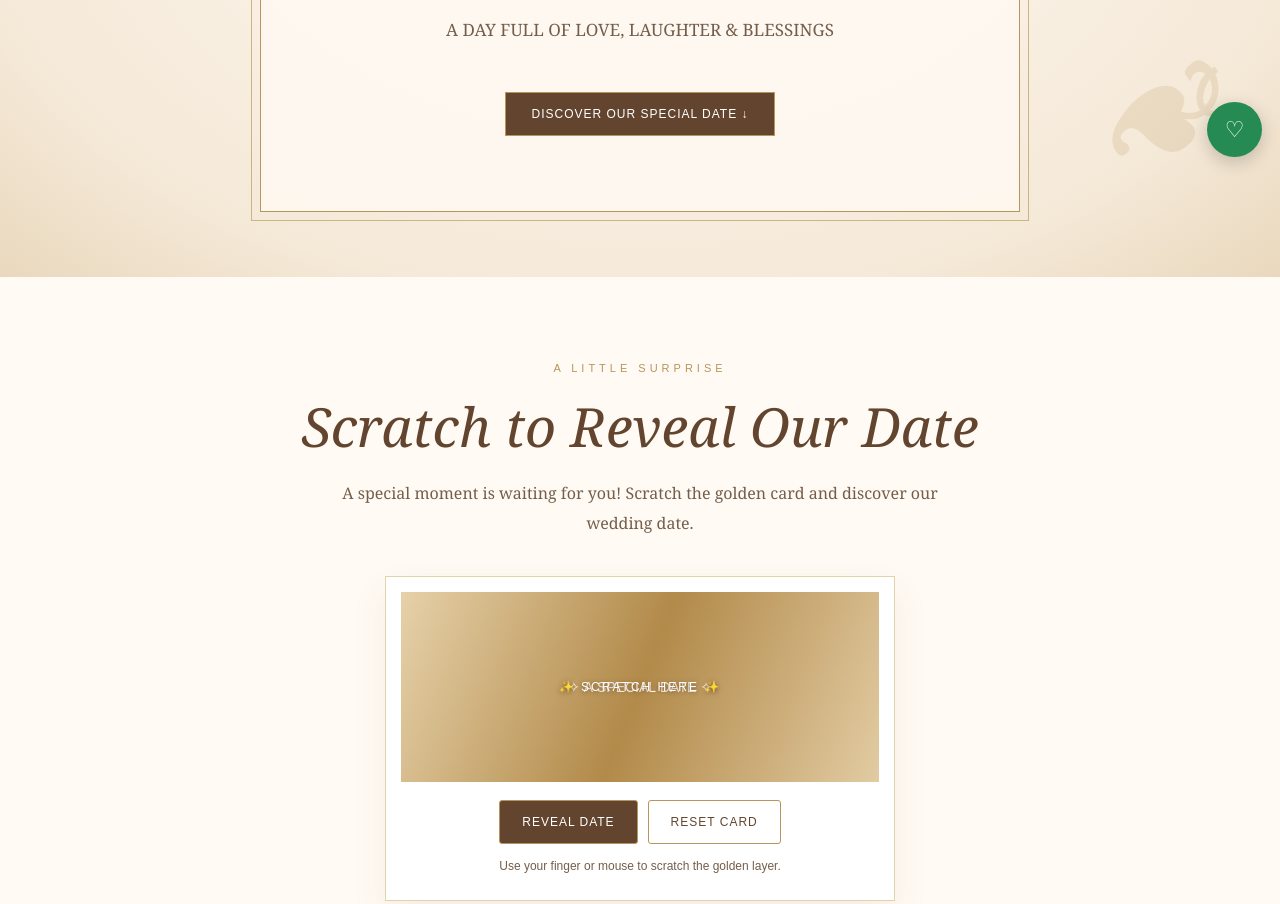
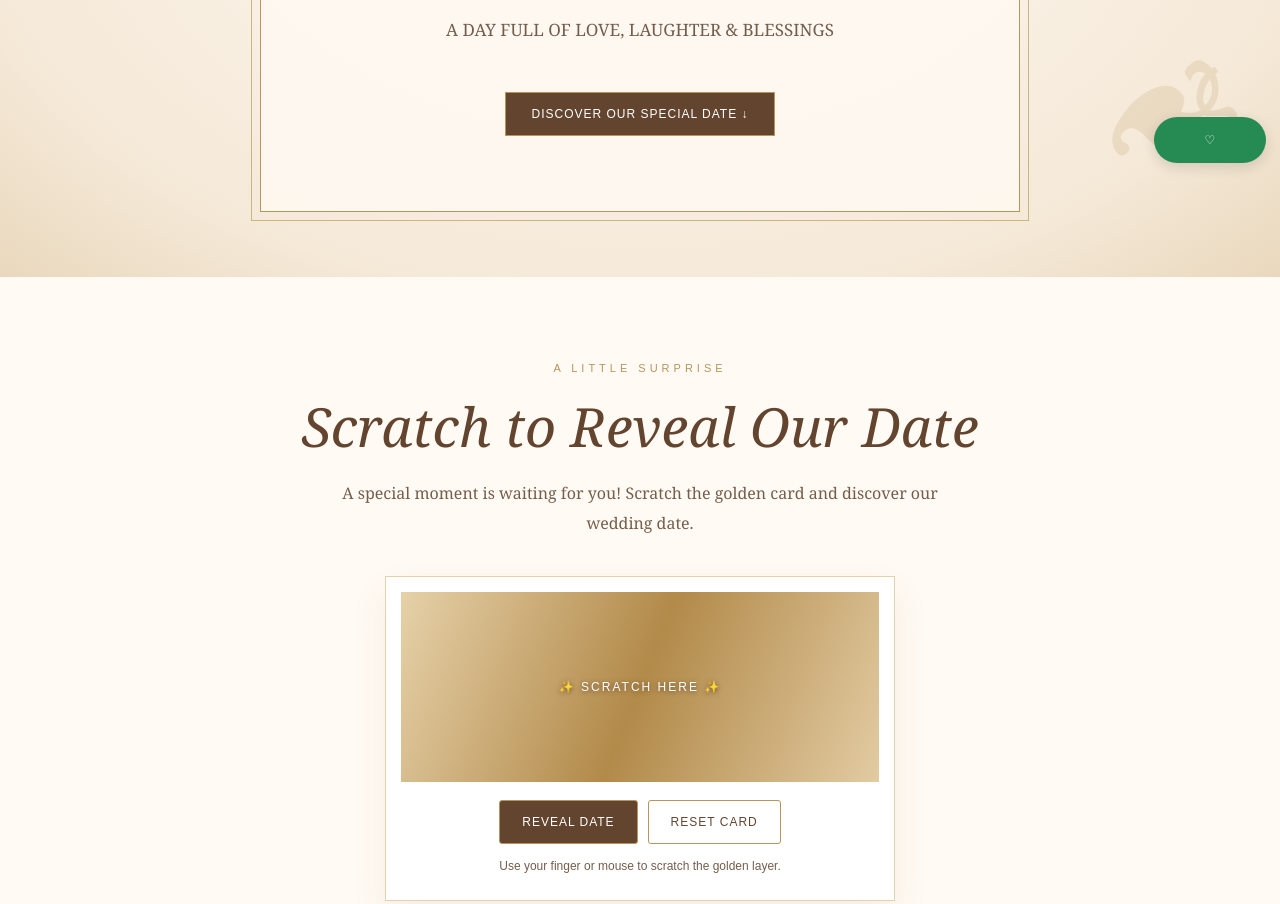
Before and after one commit to Aabha-Jay/aabha-jay-wedding, a plain HTML site: page index.html in a window 1280 px wide. Shown: the part 623-1527 px from the top of the page. Drawn offline with Linux system fonts and the light colour scheme.

Commit message:
Update index.html

```diff
--- a/index.html
+++ b/index.html
@@ -448,35 +448,39 @@ section {
 }
 
 .floating-share {
-  position:fixed;
-  right:18px;
-  bottom:20px;
-  z-index:40;
-  width:55px;
-  height:55px;
-  border-radius:50%;
-  background:#258b52;
-  color:white;
-  display:grid;
-  place-items:center;
-  text-decoration:none;
-  font:22px Arial,sans-serif;
-  box-shadow:0 5px 18px #0003;
+  position: fixed;
+  right: 14px;
+  bottom: calc(14px + env(safe-area-inset-bottom));
+  z-index: 40;
+  width: auto;
+  min-width: 112px;
+  height: 46px;
+  padding: 0 16px;
+  border-radius: 30px;
+  background: #258b52;
+  color: white;
+  display: flex;
+  align-items: center;
+  justify-content: center;
+  gap: 7px;
+  text-decoration: none;
+  font: 12px Arial, sans-serif;
+  box-shadow: 0 4px 14px #0002;
 }
 
 .back-top {
-  position:fixed;
-  left:18px;
-  bottom:20px;
-  z-index:40;
-  width:42px;
-  height:42px;
-  border:1px solid var(--gold);
-  border-radius:50%;
-  background:var(--paper);
-  color:var(--brown);
-  display:none;
-  font-size:20px;
+  position: fixed;
+  left: 14px;
+  bottom: calc(14px + env(safe-area-inset-bottom));
+  z-index: 40;
+  width: 38px;
+  height: 38px;
+  border: 1px solid var(--gold);
+  border-radius: 50%;
+  background: var(--paper);
+  color: var(--brown);
+  display: none;
+  font-size: 18px;
 }
 
 .copy-message {
@@ -755,7 +759,7 @@ section {
     </p>
 
     <a class="btn" id="shareBtn" href="#">
-      ♡ SHARE ON WHATSAPP
+      <span>💬 WhatsApp</span> SHARE ON WHATSAPP
     </a>
 
     <button class="btn secondary" id="copyBtn">
@@ -888,15 +892,6 @@ function setupScratch() {
   ctx.fillStyle = gradient;
   ctx.fillRect(0,0,rect.width,rect.height);
 
-  ctx.fillStyle = "#fffaf2";
-  ctx.font = "14px Arial";
-  ctx.textAlign = "center";
-  ctx.fillText(
-    "✧ A SPECIAL DATE ✧",
-    rect.width/2,
-    rect.height/2+5
-  );
-
   ctx.globalCompositeOperation = "destination-out";
 
   canvas.style.display = "block";
```
